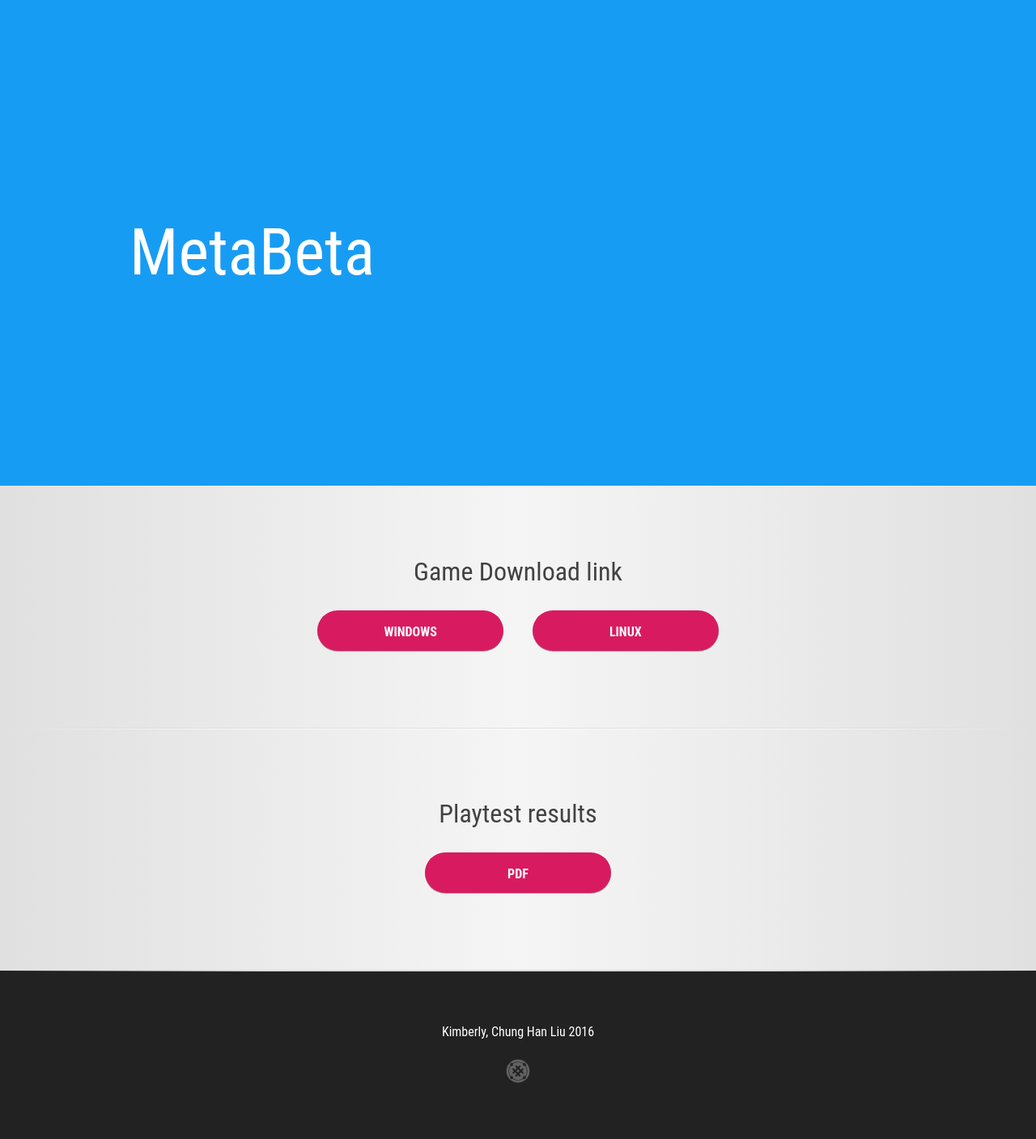
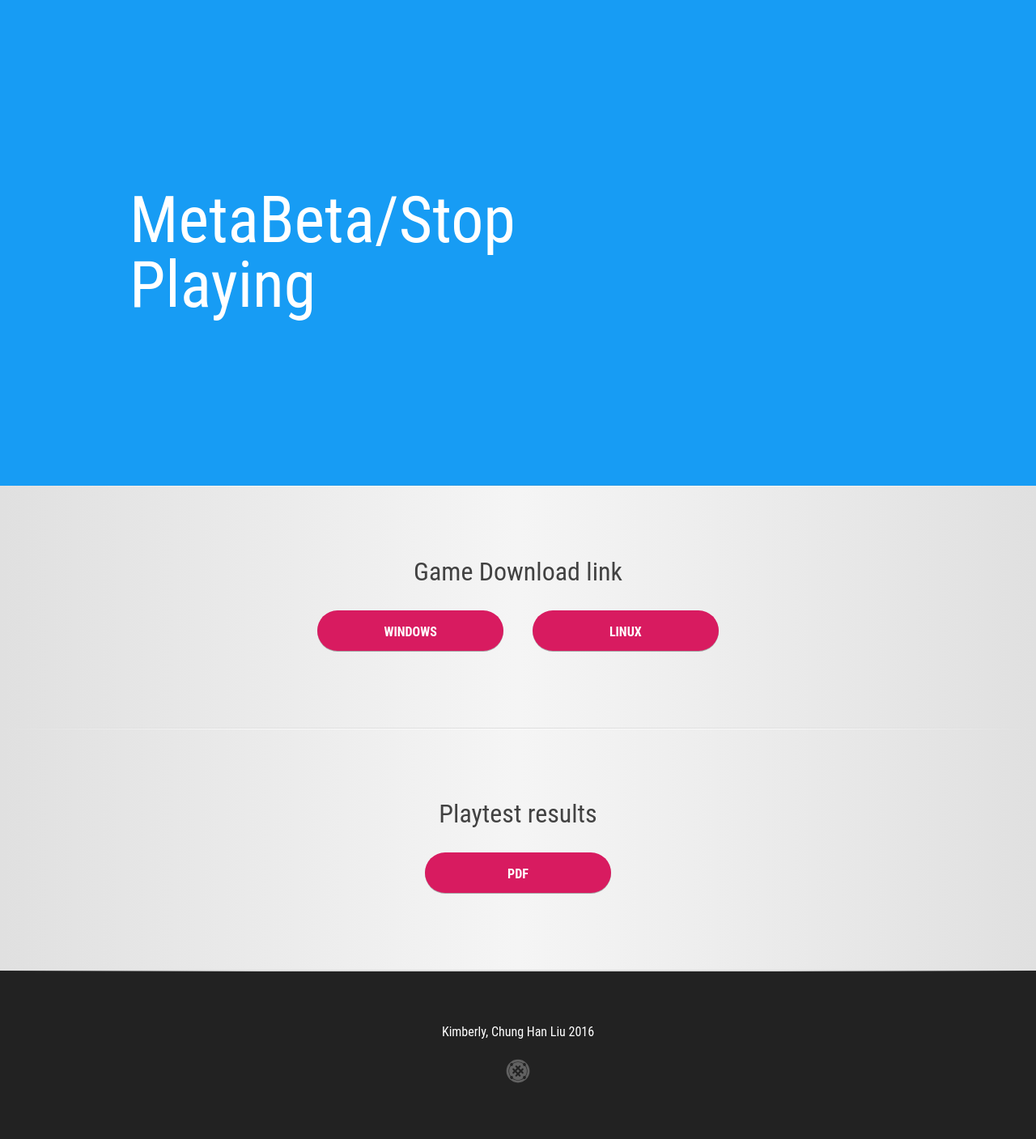
Before and after one commit to hancandy/hashbrown-boilerplate-github-pages, a Jekyll site: the page built from content/en/3411bcacb7d8b7ceb0206d32626fc69cbcfc9cc8.md, in a window 1280 px wide. Shown: the whole page at 81% size. Built offline with Jekyll 4.4.1, drawn with Linux system fonts in a browser that asks for light colours.

Commit message:
Commit from HashBrown CMS

```diff
--- a/content/en/3411bcacb7d8b7ceb0206d32626fc69cbcfc9cc8.md
+++ b/content/en/3411bcacb7d8b7ceb0206d32626fc69cbcfc9cc8.md
@@ -4,7 +4,7 @@ footer: d27bd9b77239ed4ed6384199c0867d749f549842
 sections:
     -
         template: banner
-        text: '# MetaBeta'
+        text: "<h1 id=\"metabeta\">MetaBeta/Stop Playing</h1>\n"
         color: '#179cf4'
         theme: dark
     -
```
